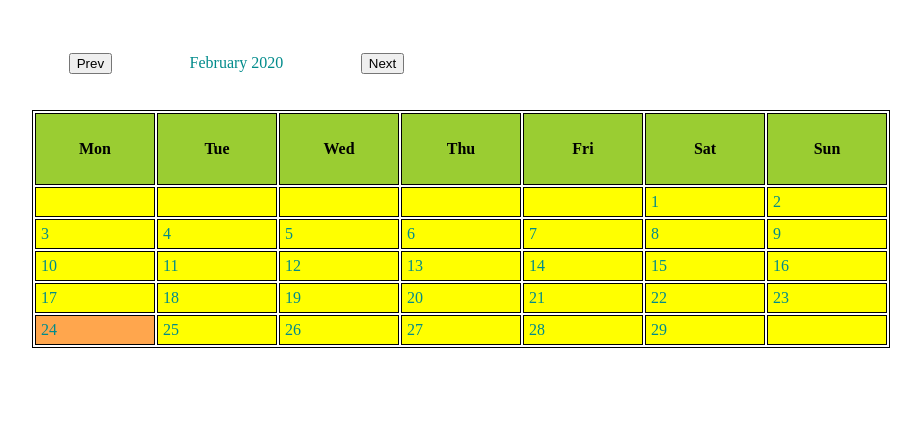
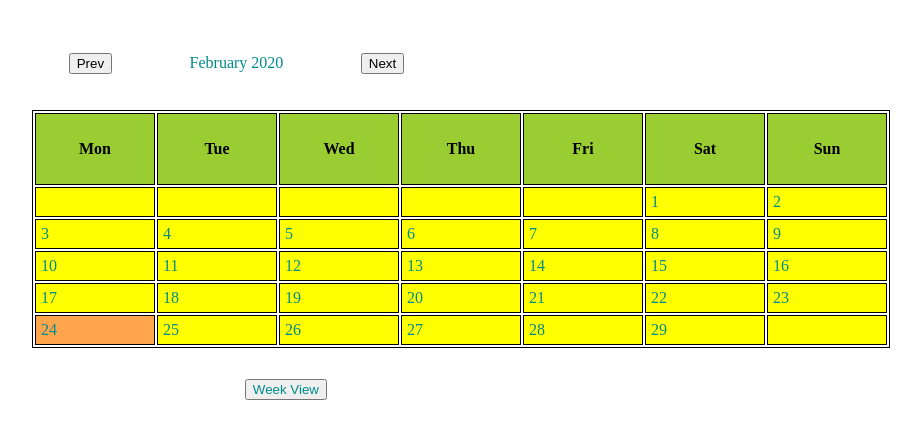
Before and after one commit to mimz-skywalker/SynergyInternshipTask2_DOMManipulation, a plain HTML site: page CalendarControll/index.html in a window 1280 px wide. Shown: the whole page, without its empty margins (16-937 px from the left). Drawn offline with Linux system fonts and the light colour scheme.

Commit message:
issues fixed

```diff
--- a/CalendarControll/CalendatScript.js
+++ b/CalendarControll/CalendatScript.js
@@ -75,6 +75,7 @@ function loadFunction() {
 
         tempDay = temp.getDay();
 
+        //Because getDay() returns 0 for Sunday, 1 for Monday and so on
         if(tempDay==0)
         {
             firstDay = 7;
--- a/CalendarControll/index.html
+++ b/CalendarControll/index.html
@@ -96,8 +96,7 @@
             </table>
         </ul>
         </div>
-        <div class = "months">
-        </div>
+    <button id = "weekView" type="button"> Week View </button>
     </div>
 </body>
 </html>
--- a/CalendarControll/style.css
+++ b/CalendarControll/style.css
@@ -48,3 +48,9 @@ td{
 .weekdays{
     display: inline;
 }
+
+#weekView{
+    position: relative;
+    margin: 20%;
+    color: darkcyan;
+}
```
